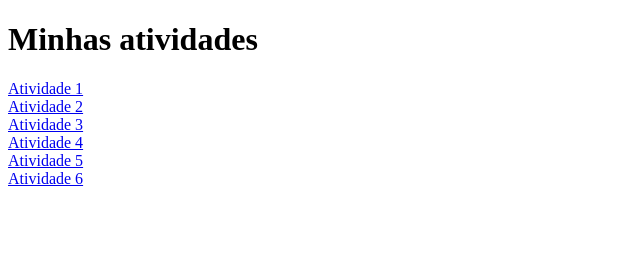
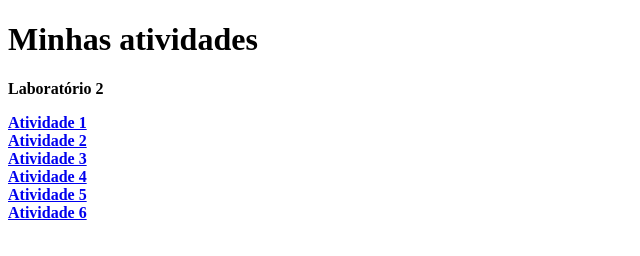
Before and after one commit to Manolovab7/Manolovinha.github.io, a plain HTML site: page index.html in a window 1280 px wide. Shown: the whole page, without its empty margins (0-640 px from the left). Drawn offline with Linux system fonts and the light colour scheme.

Commit message:
Update index.html

```diff
--- a/index.html
+++ b/index.html
@@ -7,12 +7,13 @@
     </head>
     <body>
   <h1> Minhas atividades</h1>
-  <a href="./Site/exel1.html"> Atividade 1</a> <br>
-  <a href="./Site/atividade2.html"> Atividade 2</a> <br>
-  <a href="./Site/atividade3.html"> Atividade 3</a> <br>
-  <a href="./Site/atividade4.html"> Atividade 4</a> <br>
-  <a href="./Site/atividade5.html"> Atividade 5</a> <br>
-  <a href="./Site/atividade6.html"> Atividade 6</a> <br>
+  <p><strong> Laboratório 2 <strong></p>
+  <a href="./manolovinha/Site/exel1.html"> Atividade 1</a> <br>
+  <a href="./manolovinha/Site/atividade2.html"> Atividade 2</a> <br>
+  <a href="./manolovinha/Site/atividade3.html"> Atividade 3</a> <br>
+  <a href="./manolovinha/Site/atividade4.html"> Atividade 4</a> <br>
+  <a href="./manolovinha/Site/atividade5.html"> Atividade 5</a> <br>
+  <a href="./manolovinha/Site/atividade6.html"> Atividade 6</a> <br>
 
     </body>
 </html>
```
